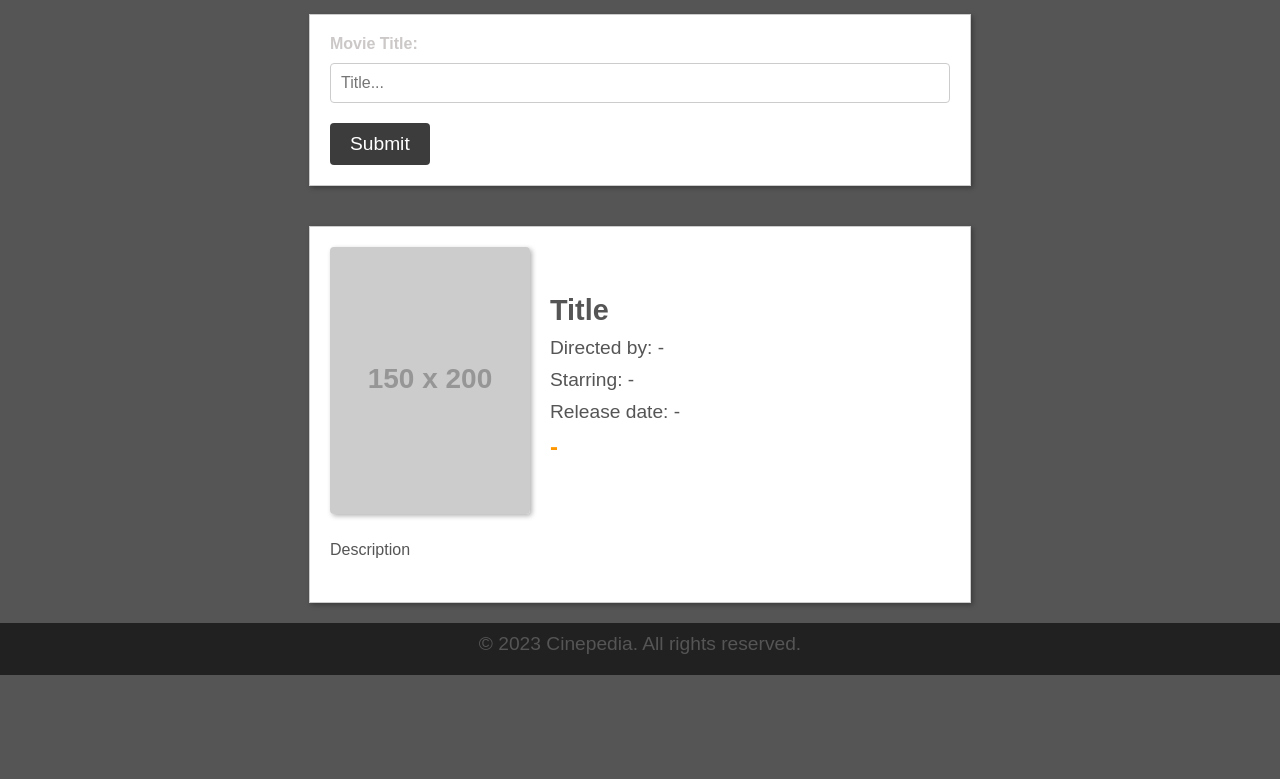
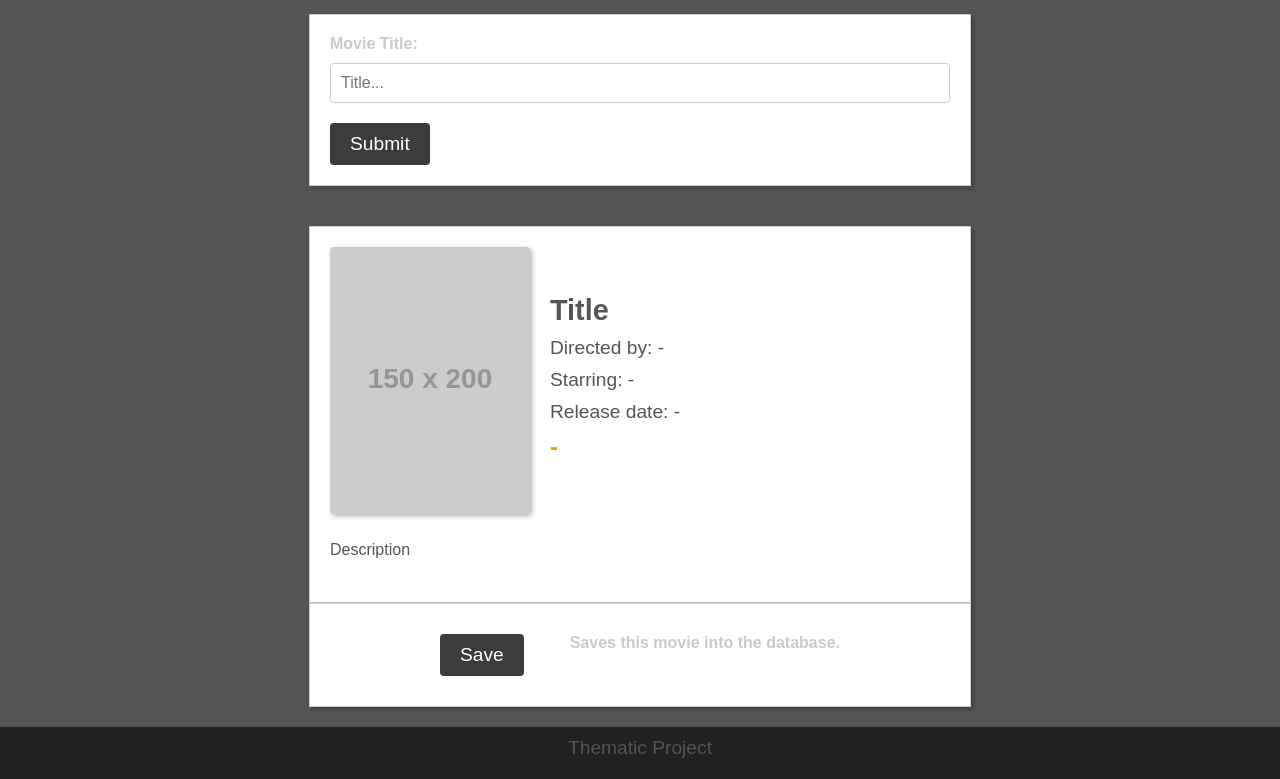
Before and after one commit to TomCarus/omdb-model, a plain HTML site: page New and improved/movies.html in a window 1280 px wide. Shown: the part 74-853 px from the top of the page. Before the commit the page ends 800 px from the top, so only its background shows below. Drawn offline with Linux system fonts and the light colour scheme; placeholder pictures from the web are drawn by us.

Commit message:
Add files via upload

```diff
--- a/New and improved/apiScript.js
+++ b/New and improved/apiScript.js
@@ -9,7 +9,7 @@ submitBtn.addEventListener("click", function() {
     if (xhr.status === 200) {
       var movieData = JSON.parse(xhr.responseText);
       // Display movie information
-      var poster = document.getElementById("poster");
+      var poster = document.getElementById("poster"); //creating vars for each element to change
       var title = document.getElementById("title");
       var director = document.getElementById("director");
       var starring = document.getElementById("starring");
@@ -18,7 +18,7 @@ submitBtn.addEventListener("click", function() {
       var description = document.getElementById("description")
 
 
-       poster.innerHTML = '<img src="'+movieData.Poster+'"  alt="movie poster">';
+       poster.innerHTML = '<img src="'+movieData.Poster+'"  alt="movie poster">'; //changing the text of the elements
        title.innerHTML = movieData.Title;
        director.innerHTML = "Directed by: "+movieData.Director;
        starring.innerHTML = "Starring: "+movieData.Actors;
@@ -29,3 +29,10 @@ submitBtn.addEventListener("click", function() {
   }
   xhr.send();
 });
+
+var saveBtn = document.getElementById("saveBtn")
+saveBtn.addEventListener("click", function() {
+  //DATABASE STUFF HERE
+
+
+});
--- a/New and improved/movies.html
+++ b/New and improved/movies.html
@@ -57,10 +57,17 @@
             <p>Description</p>
         </div>
     </div>
+    <div class="container">
+        <div class="save">
+            <button type="button" class="btn btn-default" id="saveBtn">Save</button>
+
+            <label for="saveBtn"> Saves this movie into the database.</label>
+        </div>
+    </div>
 </main>
 
     <footer>
-        <p>&copy; 2023 Cinepedia. All rights reserved.</p>
+        <p>Thematic Project </p>
     </footer>
 </body>
 
--- a/New and improved/moviesStyle.css
+++ b/New and improved/moviesStyle.css
@@ -192,3 +192,14 @@ textarea {
     margin-bottom: 20px;
     font-size: 1em;
 }
+
+.save {
+
+    display: flex;
+    flex-direction: row;
+    justify-content: space-between;
+    max-width: 400px;
+    margin: 0 auto;
+    padding: 10px 0;
+
+}
```
Also changed, not shown: New and improved/index.html (+1 -1 lines).
